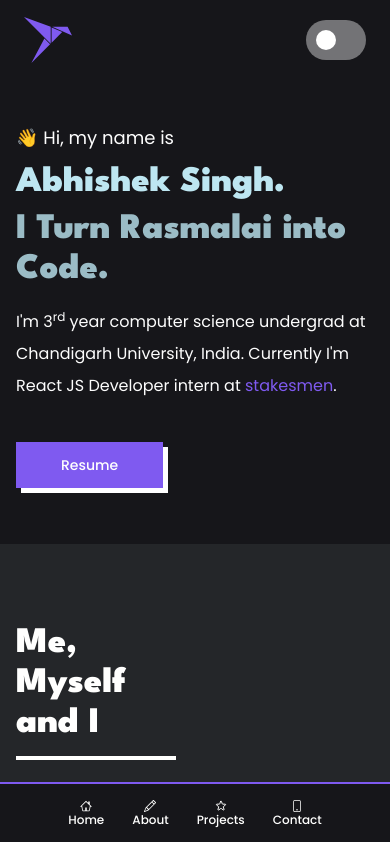
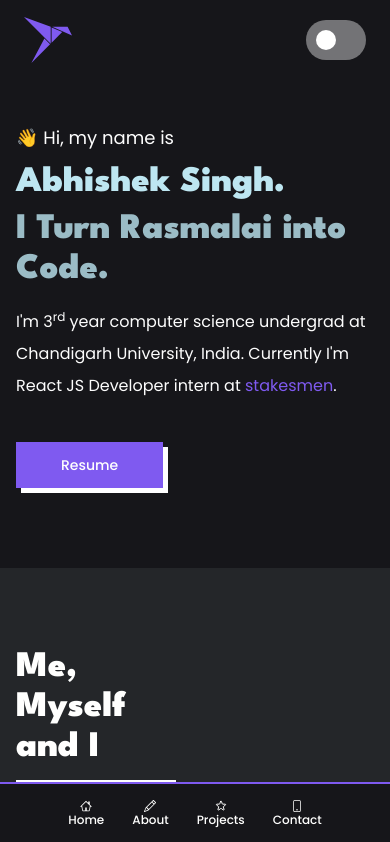
Before and after one commit to Abh1shekSingh/reactportfolio, a React (Create React App) app: page / in a window 390 px wide. Shown: the top 842 px of the page. Built offline with nearby package versions, Linux system fonts and the light colour scheme; the HTML template or start-up script is replaced by a standard one.

Commit message:
adjustment

```diff
--- a/src/components/Hero/Hero.js
+++ b/src/components/Hero/Hero.js
@@ -4,7 +4,7 @@ import { Box } from '@mui/material'
 const Hero = () => {
 
   return (
-    <Box className='flex justify-center items-center bg-dark w-full md:h-screen  md:pb-32 py-10 pb-14'>
+    <Box className='flex justify-center items-center bg-dark w-full  md:pb-32 py-10 pb-20 '>
       <Box className='flex flex-col px-4 '>
         <motion.h1
           initial = {{translateY:20, opacity:0}}
```
